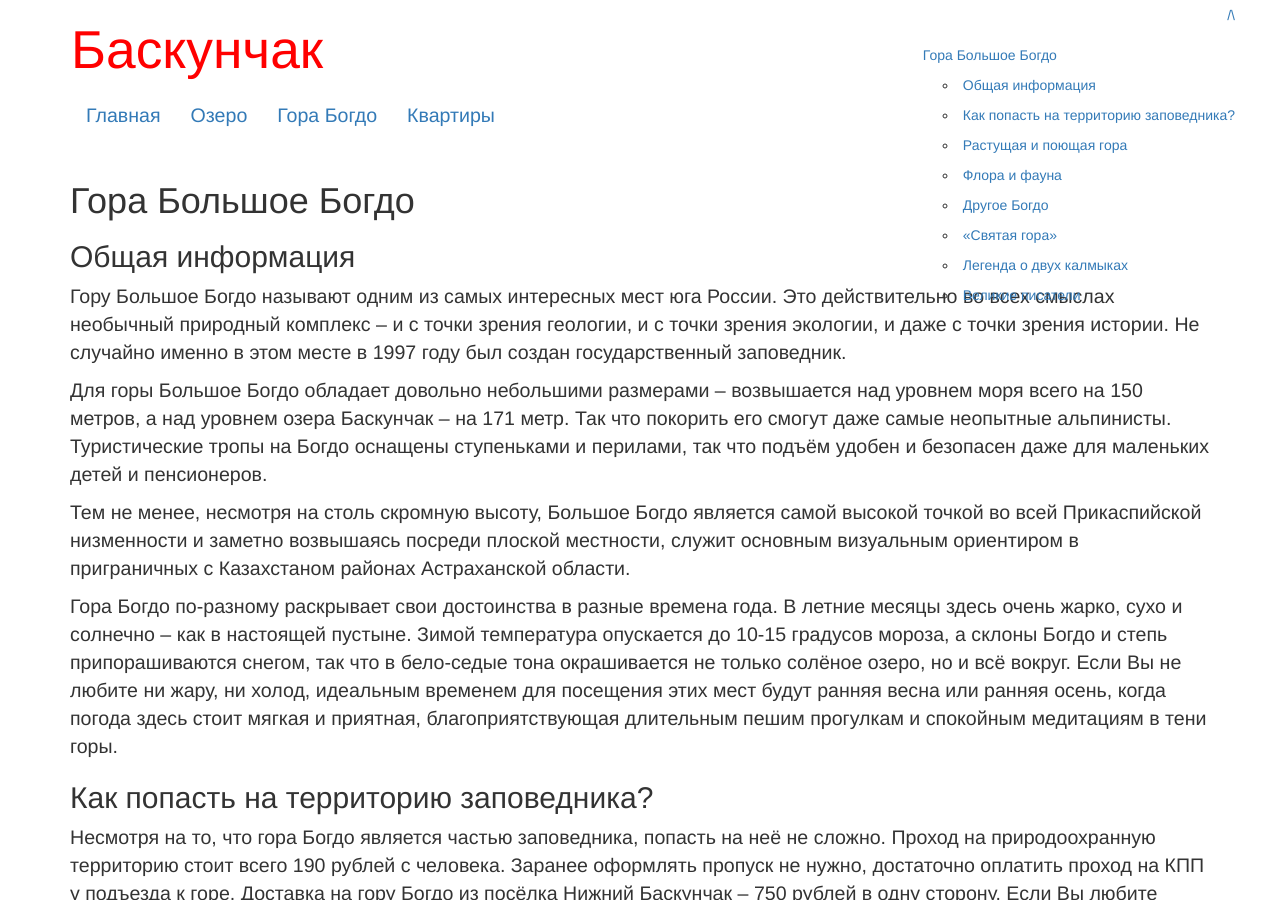
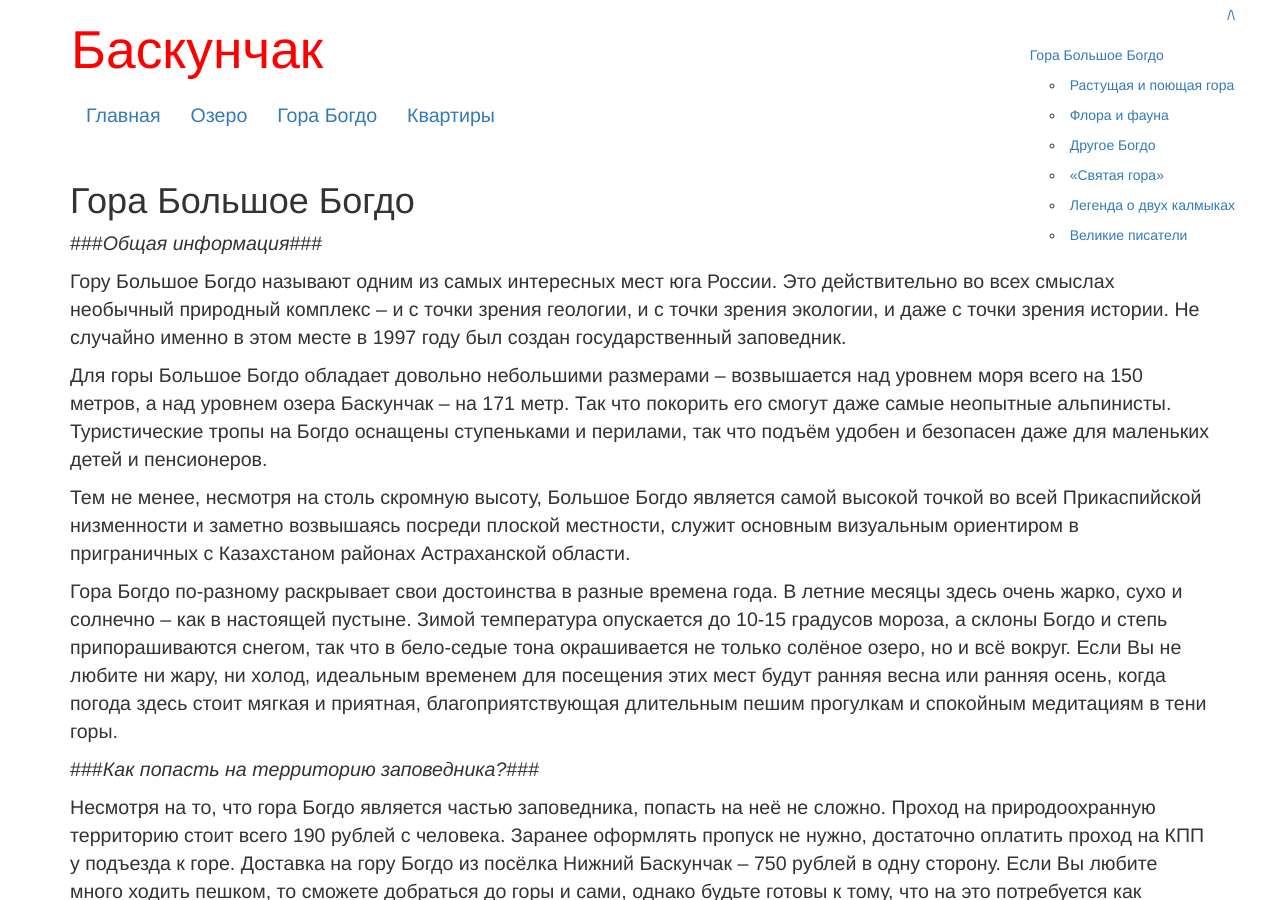
Before and after one commit to Baskunchak/baskunchak.github.io, a Jekyll site: the page built from mountain.md, in a window 1280 px wide and 900 px high. Built offline with Jekyll 4.4.1, drawn with Linux system fonts in a browser that asks for light colours.

Commit message:
Update mountain.md

```diff
--- a/mountain.md
+++ b/mountain.md
@@ -11,8 +11,7 @@ title: "Баскунчак - гора Богдо"
 Гора Большое Богдо
 ==================
 
-Общая информация
-----------------
+###*Общая информация*###
 
 Гору Большое Богдо называют
 одним из самых интересных мест
@@ -31,8 +30,7 @@ title: "Баскунчак - гора Богдо"
 
 Гора Богдо по-разному раскрывает свои достоинства в разные времена года. В летние месяцы здесь очень жарко, сухо и солнечно – как в настоящей пустыне. Зимой температура опускается до 10-15 градусов мороза, а склоны Богдо и степь припорашиваются снегом, так что в бело-седые тона окрашивается не только солёное озеро, но и всё вокруг. Если Вы не любите ни жару, ни холод, идеальным временем для посещения этих мест будут ранняя весна или ранняя осень, когда погода здесь стоит мягкая и приятная, благоприятствующая длительным пешим прогулкам и спокойным медитациям в тени горы.
 
-Как попасть на территорию заповедника?
---------------------------------------
+###*Как попасть на территорию заповедника?*###
 
 Несмотря на то, что гора Богдо является частью заповедника, попасть на неё не сложно. Проход на природоохранную территорию стоит всего 190 рублей с человека. Заранее оформлять пропуск не нужно, достаточно оплатить проход на КПП у подъезда к горе. Доставка на гору Богдо из посёлка Нижний Баскунчак – 750 рублей в одну сторону. Если Вы любите много ходить пешком, то сможете добраться до горы и сами, однако будьте готовы к тому, что на это потребуется как минимум два-три часа в одну сторону, а то и больше – в зависимости от выбранного Вами маршрута и скорости передвижения. Если Ваши глаза не привыкли к степным горизонтам, может показаться, что Богдо располагается очень близко от посёлка. Но близость горы обманчива. Также не рекомендуем Вам пытаться дойти до Большого Богдо в жаркую погоду. Если всё-таки рискнёте, обязательно возьмите с собой как можно больше питьевой воды – не меньше полутора литров на человека, а лучше два или два с половиной.
 
```
